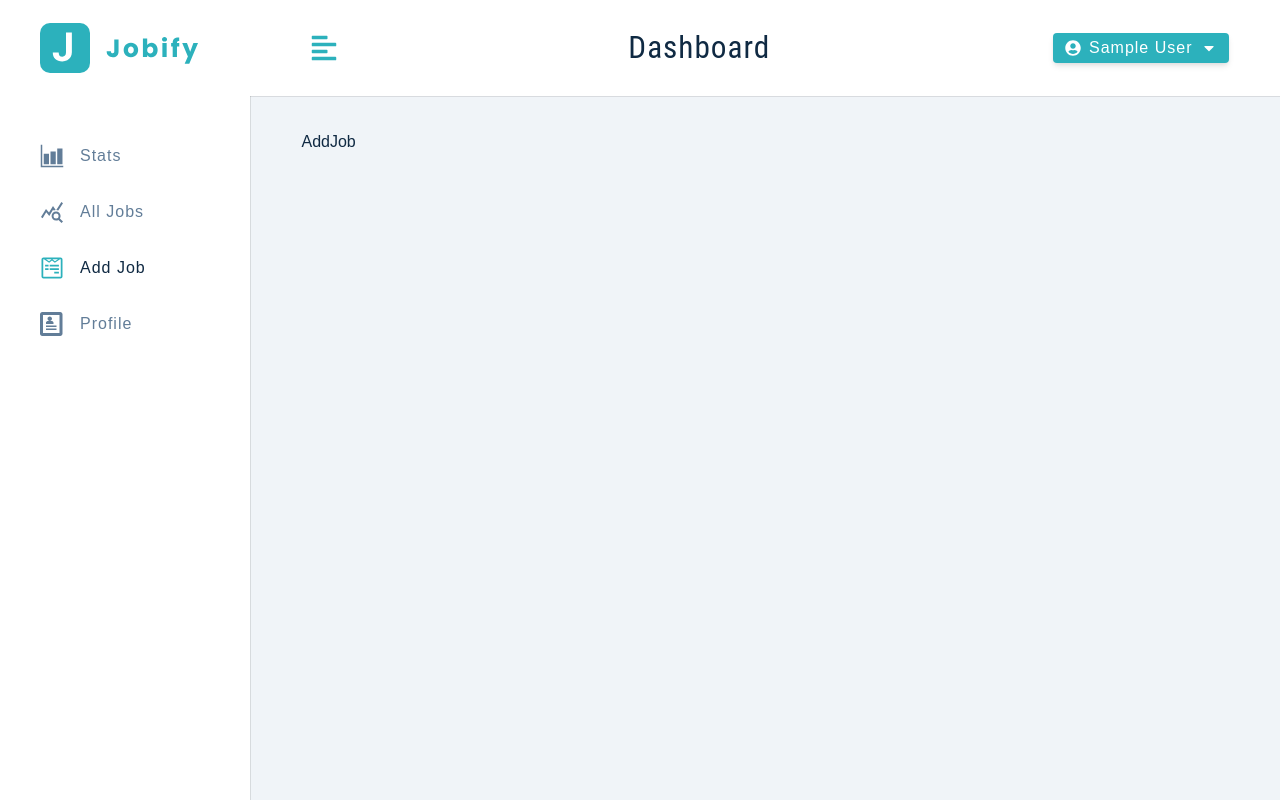
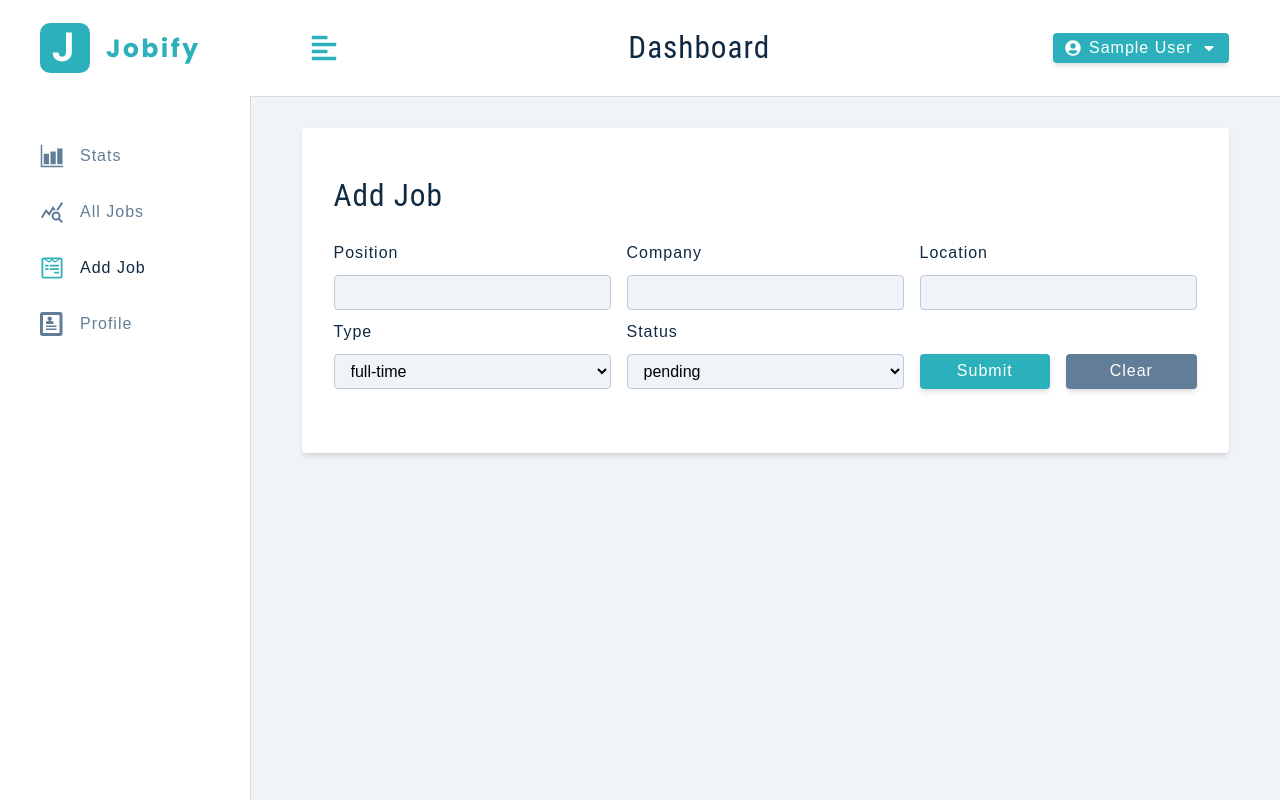
Before and after one commit to Binhbong37/mern_2022, a React (Create React App) app: page /add-job in a window 1280 px wide. Built offline with nearby package versions, Linux system fonts and the light colour scheme; sample sign-in values are in the browser's storage.

Commit message:
Tạo thêm logic khi mà thêm form select, lấy dữ liệu, và clear dữ liệu

```diff
--- /dev/null
+++ b/src/components/FormRowSelect.js
@@ -0,0 +1,28 @@
+import React from 'react';
+
+const FormRowSelect = ({ labelText, name, value, handleChange, list }) => {
+    return (
+        <div className="form-row">
+            <label htmlFor={name} className="form-label">
+                {labelText || name}
+            </label>
+            <select
+                id={name}
+                name={name}
+                value={value}
+                onChange={handleChange}
+                className="form-select"
+            >
+                {list.map((itemValue, index) => {
+                    return (
+                        <option key={index} value={itemValue}>
+                            {itemValue}
+                        </option>
+                    );
+                })}
+            </select>
+        </div>
+    );
+};
+
+export default FormRowSelect;
--- a/src/components/index.js
+++ b/src/components/index.js
@@ -4,5 +4,14 @@
 import BigSidebar from './BigSidebar';
 import SmallSideBar from './SmallSideBar';
 import Navbar from './Navbar';
+import FormRowSelect from './FormRowSelect';
 
-export { Logo, FormRow, Alerts, Navbar, SmallSideBar, BigSidebar };
+export {
+    Logo,
+    FormRow,
+    FormRowSelect,
+    Alerts,
+    Navbar,
+    SmallSideBar,
+    BigSidebar,
+};
--- a/src/context/actions.js
+++ b/src/context/actions.js
@@ -18,3 +18,8 @@
 export const UPDATE_USER_BEGIN = 'UPDATE_USER_BEGIN';
 export const UPDATE_USER_SUCCESS = 'UPDATE_USER_SUCCESS';
 export const UPDATE_USER_ERROR = 'UPDATE_USER_ERROR';
+
+// HandleChange
+export const HANDLE_CHANGE = 'HANDLE_CHANGE';
+// Clear value
+export const CLEAR_VALUES = 'CLEAR_VALUES';
--- a/src/context/appContext.js
+++ b/src/context/appContext.js
@@ -15,6 +15,8 @@
     UPDATE_USER_BEGIN,
     UPDATE_USER_ERROR,
     UPDATE_USER_SUCCESS,
+    HANDLE_CHANGE,
+    CLEAR_VALUES,
 } from './actions';
 
 const token = localStorage.getItem('token');
@@ -29,8 +31,17 @@
     user: user ? JSON.parse(user) : null,
     token: token,
     userLocation: userLocation || '',
+    showSlidebar: false,
+
+    isEditing: false,
+    editJobId: '',
+    position: '',
+    company: '',
     jobLocation: userLocation || '',
-    showSlidebar: false,
+    jobTypeOptions: ['full-time', 'part-time', 'remote', 'intership'],
+    jobType: 'full-time',
+    statusOptions: ['interview', 'declined', 'pending'],
+    status: 'pending',
 };
 
 const AppContext = createContext();
@@ -64,6 +75,7 @@
         (error) => {
             console.log(error.response);
             if (error.response.status === 401) {
+                logoutUser();
                 console.log('AUTH ERR');
             }
             return Promise.reject(error);
@@ -161,7 +173,7 @@
             });
             addUserToLocalStorage({ user, token, location });
         } catch (err) {
-            // console.log('UpdateData', err.response);
+            console.log('UpdateData', err.response);
             if (err.response.status !== 401) {
                 dispatch({
                     type: UPDATE_USER_ERROR,
@@ -185,6 +197,18 @@
 
         removeUserToLocalStorage();
     };
+
+    // handleChange value
+    const handleChange = ({ name, value }) => {
+        dispatch({
+            type: HANDLE_CHANGE,
+            payload: { name, value },
+        });
+    };
+    // clear value
+    const clearValues = () => {
+        dispatch({ type: CLEAR_VALUES });
+    };
     return (
         <AppContext.Provider
             value={{
@@ -195,6 +219,8 @@
                 toggleSlidebar,
                 logoutUser,
                 updateUser,
+                handleChange,
+                clearValues,
             }}
         >
             {children}
--- a/src/context/reducer.js
+++ b/src/context/reducer.js
@@ -12,6 +12,8 @@
     UPDATE_USER_BEGIN,
     UPDATE_USER_SUCCESS,
     UPDATE_USER_ERROR,
+    HANDLE_CHANGE,
+    CLEAR_VALUES,
 } from './actions';
 
 import { initialState } from './appContext';
@@ -98,6 +100,25 @@
                 userLocation: '',
                 jobLocation: '',
             };
+        case HANDLE_CHANGE:
+            return {
+                ...state,
+                [action.payload.name]: action.payload.value,
+            };
+        case CLEAR_VALUES:
+            const intialState = {
+                isEditing: false,
+                editJobId: '',
+                position: '',
+                company: '',
+                jobLocation: state.userLocation,
+                jobType: 'full-time',
+                status: 'pending',
+            };
+            return {
+                ...state,
+                ...intialState,
+            };
         default:
             throw new Error('No action');
     }
--- a/src/pages/dashboard/AddJob.js
+++ b/src/pages/dashboard/AddJob.js
@@ -1,7 +1,109 @@
 import React from 'react';
 
+import { useAppContext } from '../../context/appContext';
+import Wrapper from '../../assets/wrappers/DashboardFormPage';
+import { Alerts, FormRow, FormRowSelect } from '../../components';
+
 const AddJob = () => {
-    return <div>AddJob</div>;
+    const {
+        isEditing,
+        showAlert,
+        displayAlert,
+        position,
+        company,
+        jobLocation,
+        jobType,
+        jobTypeOptions,
+        status,
+        statusOptions,
+        handleChange,
+        clearValues,
+    } = useAppContext();
+
+    const handleSubmit = (e) => {
+        e.preventDefault();
+
+        if (!position || !company || !jobLocation) {
+            displayAlert();
+            return;
+        }
+
+        console.log('Created Job');
+    };
+
+    const handleJobInput = (e) => {
+        const name = e.target.name;
+        const value = e.target.value;
+        handleChange({ name, value });
+    };
+    return (
+        <Wrapper>
+            <form className="form">
+                <h3>{isEditing ? 'Edit job' : 'Add job'}</h3>
+                {showAlert && <Alerts />}
+
+                <div className="form-center">
+                    {/* position */}
+                    <FormRow
+                        type="text"
+                        name="position"
+                        value={position}
+                        handleChange={handleJobInput}
+                    />
+                    {/* company */}
+                    <FormRow
+                        type="text"
+                        name="company"
+                        value={company}
+                        handleChange={handleJobInput}
+                    />
+                    {/* location */}
+                    <FormRow
+                        type="text"
+                        labelText={'location'}
+                        name="jobLocation"
+                        value={jobLocation}
+                        handleChange={handleJobInput}
+                    />
+                    {/* job type */}
+                    <FormRowSelect
+                        name="jobType"
+                        labelText="type"
+                        value={jobType}
+                        handleChange={handleJobInput}
+                        list={jobTypeOptions}
+                    />
+                    {/* job status */}
+                    <FormRowSelect
+                        name={'status'}
+                        value={status}
+                        handleChange={handleJobInput}
+                        list={statusOptions}
+                    />
+
+                    <div className="btn-container">
+                        {/* btn submit */}
+                        <button
+                            className="btn btn-block submit-btn"
+                            type="submit"
+                            onClick={handleSubmit}
+                        >
+                            Submit
+                        </button>
+                        <button
+                            className="btn btn-block clear-btn"
+                            onClick={(e) => {
+                                e.preventDefault();
+                                clearValues();
+                            }}
+                        >
+                            Clear
+                        </button>
+                    </div>
+                </div>
+            </form>
+        </Wrapper>
+    );
 };
 
 export default AddJob;
```
Also changed, not shown: step with commit.txt.
